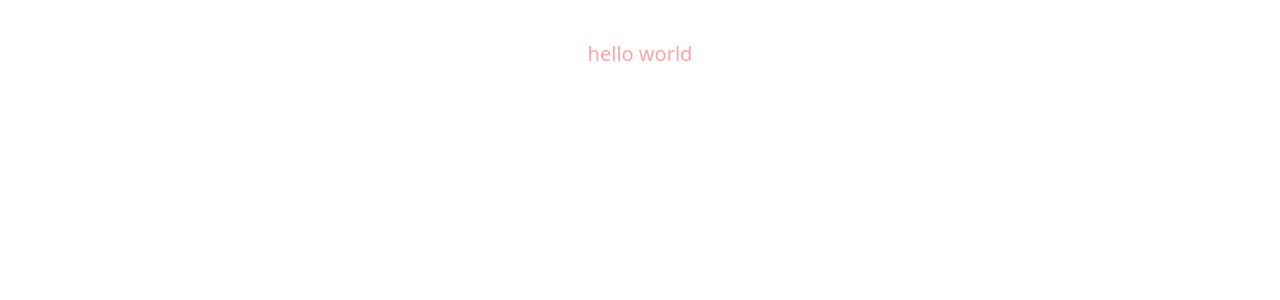
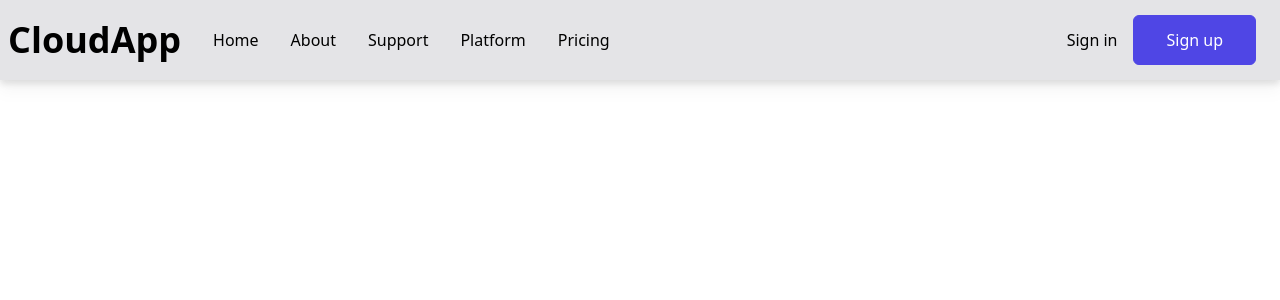
Before and after one commit to krishnadev7/tailwind-CloudApp, a React (Create React App) app in the folder tailwind-cloudapp/: page / in a window 1280 px wide. Shown: the top 300 px of the page. Built offline with nearby package versions, Linux system fonts and the light colour scheme; the HTML template or start-up script is replaced by a standard one.

Commit message:
2nd commit: finished upto hambuger

```diff
--- a/tailwind-cloudapp/package.json
+++ b/tailwind-cloudapp/package.json
@@ -3,6 +3,10 @@
   "version": "0.1.0",
   "private": true,
   "dependencies": {
+    "@fortawesome/fontawesome-svg-core": "^6.2.1",
+    "@fortawesome/free-regular-svg-icons": "^6.2.1",
+    "@fortawesome/free-solid-svg-icons": "^6.2.1",
+    "@fortawesome/react-fontawesome": "^0.2.0",
     "@testing-library/jest-dom": "^5.16.5",
     "@testing-library/react": "^13.4.0",
     "@testing-library/user-event": "^13.5.0",
--- a/tailwind-cloudapp/src/App.js
+++ b/tailwind-cloudapp/src/App.js
@@ -1,6 +1,11 @@
+import Navbar from './components/Navbar';
 
 function App() {
-  return <div className='text-center text-xl text-red-300 pt-10'>hello world</div>;
+  return (
+    <>
+      <Navbar />
+    </>
+  );
 }
 
 export default App;
--- /dev/null
+++ b/tailwind-cloudapp/src/components/Navbar.jsx
@@ -0,0 +1,35 @@
+import React from 'react';
+import { FontAwesomeIcon } from '@fortawesome/react-fontawesome';
+import { faBars } from '@fortawesome/free-solid-svg-icons';
+
+function Navbar() {
+  return (
+    <>
+      <div className='w-screen h-[80px] z-10 bg-zinc-200 fixed drop-shadow-lg'>
+        <div className='px-2 flex justify-between items-center w-full h-full'>
+          <div className='flex items-center'>
+            <h1 className='text-3xl font-bold mr-4 sm:text-4xl'>CloudApp</h1>
+            <ul className='hidden md:flex '>
+              <li>Home</li>
+              <li>About</li>
+              <li>Support</li>
+              <li>Platform</li>
+              <li>Pricing</li>
+            </ul>
+          </div>
+          <div className='hidden md:flex pr-4'>
+            <button className='bg-transparent border-none text-black pr-4'>
+              Sign in
+            </button>
+            <button className='px-8 py-3'>Sign up</button>
+          </div>
+          <div className='md:hidden'>
+            <FontAwesomeIcon icon={faBars} className='w-5' />
+          </div>
+        </div>
+      </div>
+    </>
+  );
+}
+
+export default Navbar;
--- a/tailwind-cloudapp/src/index.css
+++ b/tailwind-cloudapp/src/index.css
@@ -1,3 +1,13 @@
 @tailwind base;
 @tailwind components;
 @tailwind utilities;
+
+@layer base{
+  li {
+   @apply p-4;
+  }
+  button {
+    @apply text-white border bg-indigo-600 border-indigo-600
+    hover:bg-transparent hover:text-indigo-600 rounded-md
+  }
+}
--- a/tailwind-cloudapp/tailwind.config.js
+++ b/tailwind-cloudapp/tailwind.config.js
@@ -2,6 +2,22 @@
 module.exports = {
   content: ['./src/**/*.{js,jsx,ts,tsx}'],
   theme: {
+    screens: {
+      sm: '640px',
+      // => @media (min-width: 640px) { ... }
+
+      md: '768px',
+      // => @media (min-width: 768px) { ... }
+
+      lg: '1024px',
+      // => @media (min-width: 1024px) { ... }
+
+      xl: '1280px',
+      // => @media (min-width: 1280px) { ... }
+
+      '2xl': '1536px',
+      // => @media (min-width: 1536px) { ... }
+    },
     extend: {},
   },
   plugins: [],
```
Also changed, not shown: 1 other file (tests, documents, lock files or other folders).
